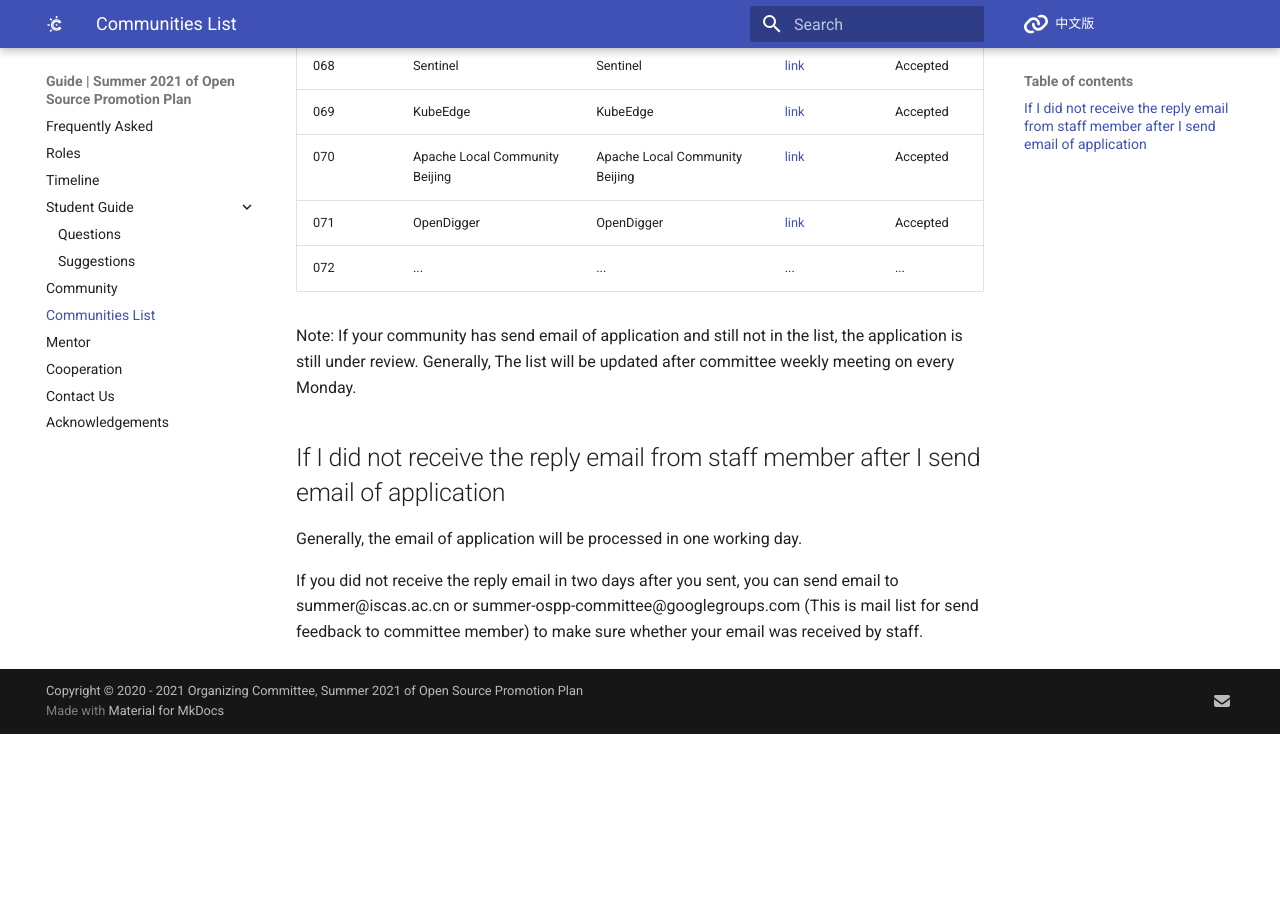
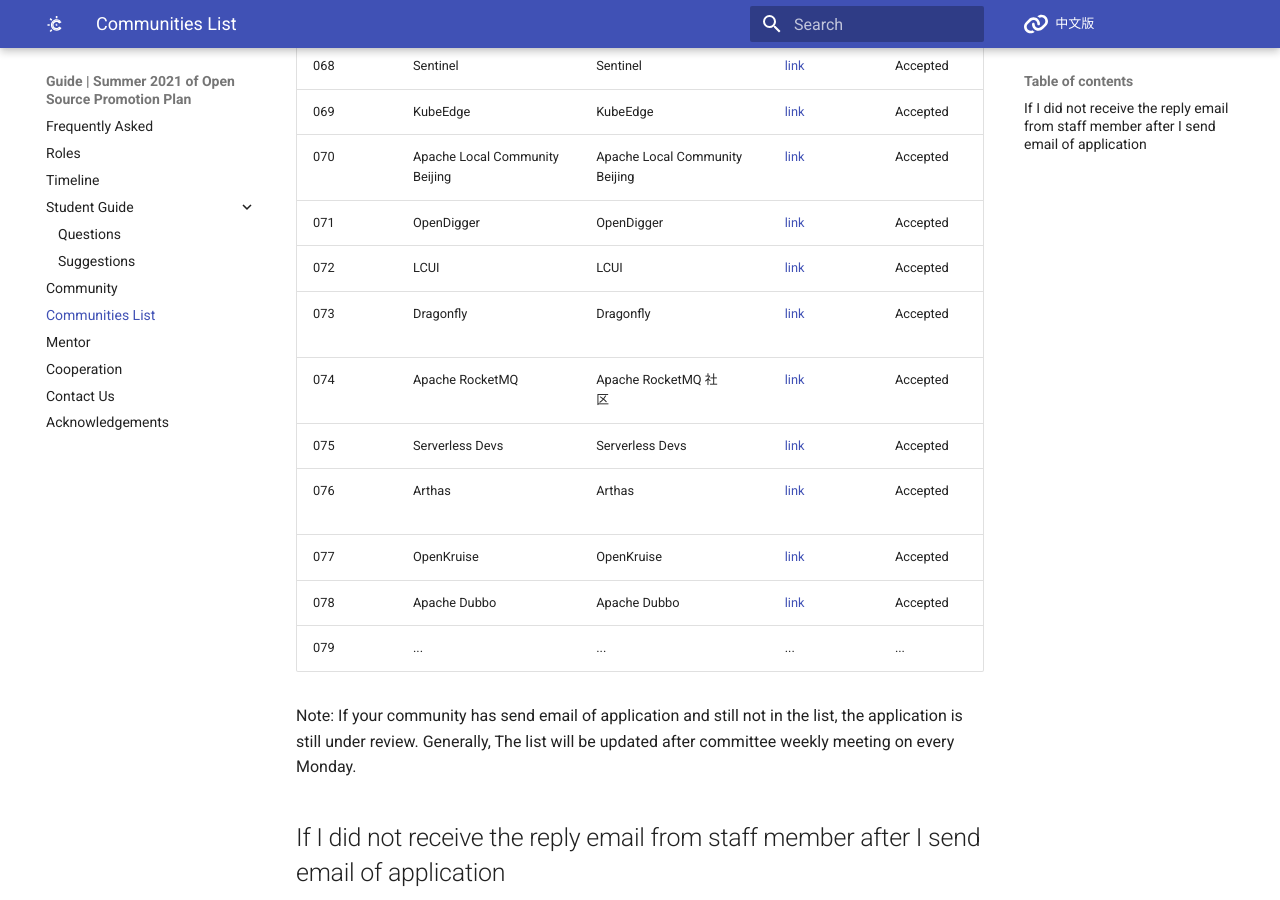
Before and after one commit to summer-ospp/help-en, an MkDocs documentation site: the page built from docs/communities-list.md, in a window 1280 px wide and 900 px high, scrolled down 3721 px. Built offline with MkDocs 1.6.1 and Material for MkDocs 9.7.7, drawn with Linux system fonts in a browser that asks for light colours; comment, search, counter and statistics services are not loaded; before the commit the page ends 4455 px from its top, so only the background shows below that.

Commit message:
Update communities-list.md

```diff
--- a/docs/communities-list.md
+++ b/docs/communities-list.md
@@ -77,7 +77,14 @@ Before the deadline (May 20th, 2021) of application for community, this list wil
 | 069  | KubeEdge                | KubeEdge                        | [link]( https://kubeedge.io)                                          | Accepted    |
 | 070  | Apache Local Community Beijing      | Apache Local Community Beijing       | [link]( https://alc-beijing.github.io/alc-site/)       | Accepted    |
 | 071  | OpenDigger              | OpenDigger                      | [link]( https://github.com/X-lab2017/open-digger)           | Accepted    |
-| 072  | ...                     | ...                | ...         | ...    |
+| 072  | LCUI                    | LCUI                            | [link]( https://lcui.lc-soft.io)                               | Accepted    |
+| 073  | Dragonfly               | Dragonfly                       | [link]( https://d7y.io/en-us/)                                 | Accepted    |
+| 074  | Apache RocketMQ         | Apache RocketMQ 社区            | [link]( https://rocketmq.apache.org/)                          | Accepted    |
+| 075  | Serverless Devs         | Serverless Devs                | [link]( http://www.serverless-devs.com/#/home)                  | Accepted    |
+| 076  | Arthas                  | Arthas                          | [link]( https://arthas.aliyun.com/en-us/)                      | Accepted    |
+| 077  | OpenKruise              | OpenKruise                      | [link]( https://github.com/openkruise/kruise)                  | Accepted    |
+| 078  | Apache Dubbo            | Apache Dubbo                    | [link]( https://dubbo.apache.org/zh/)                          | Accepted    |
+| 079  | ...                     | ...                | ...         | ...    |
 
 
 
```
